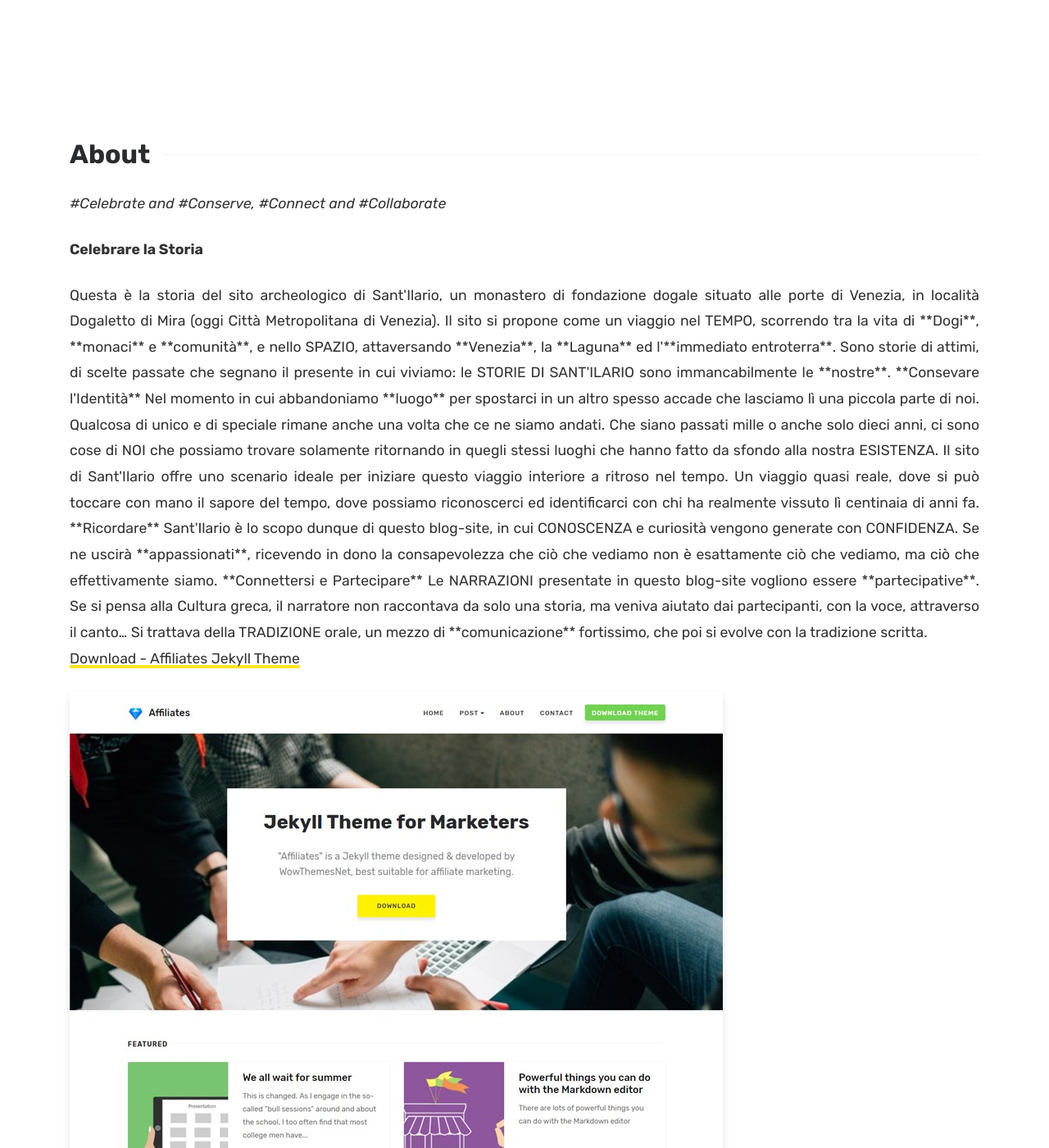
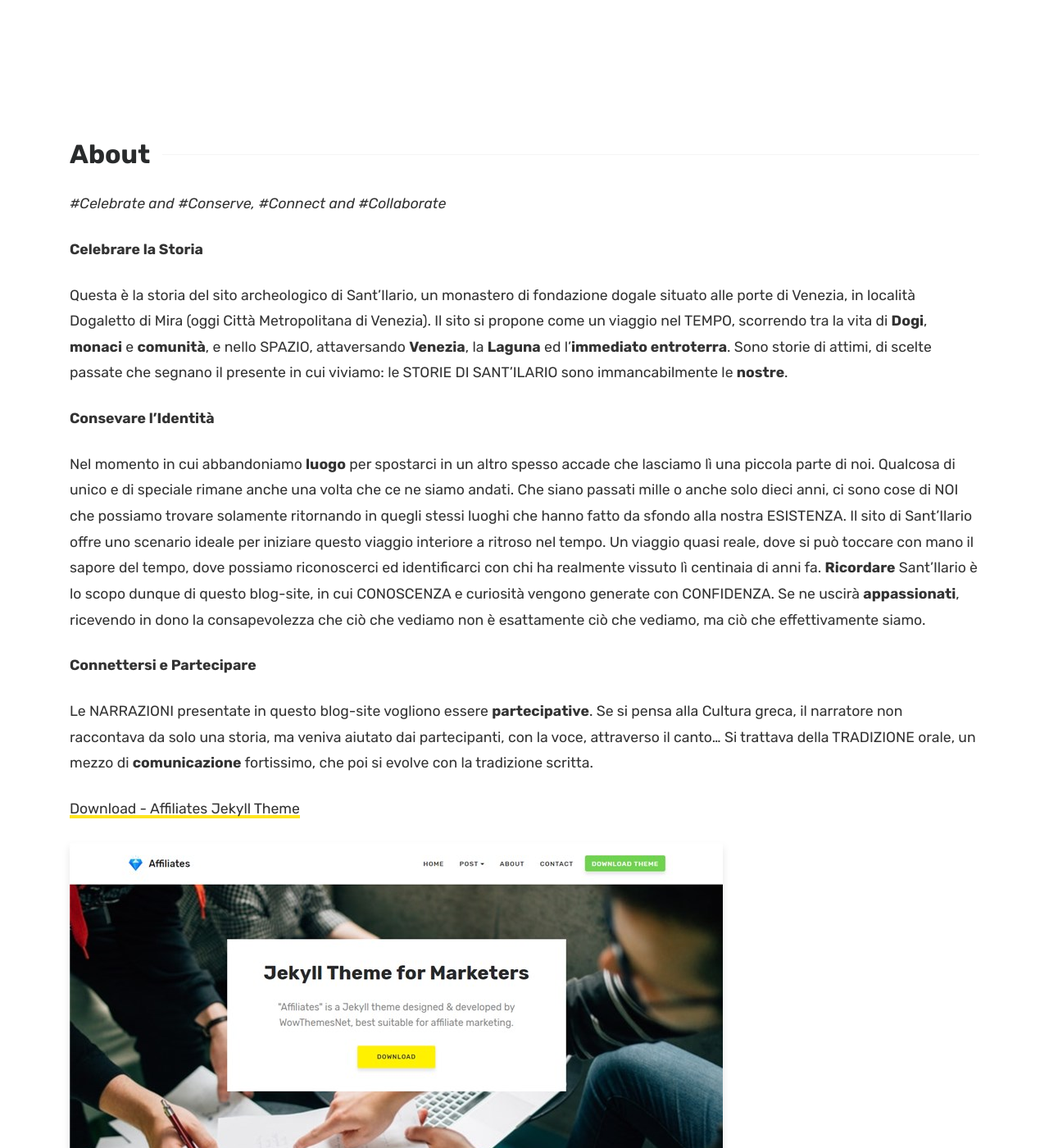
Before and after one commit to valrem93/SantIlarioeilBrenta_test, a Jekyll site: the page built from docs/about.md, in a window 1280 px wide and 1400 px high. Shown: the whole window at 82% size. Built offline with Jekyll 4.4.1, drawn with Linux system fonts in a browser that asks for light colours; comment, search, counter and statistics services are not loaded.

Commit message:
Update about.md

```diff
--- a/docs/about.md
+++ b/docs/about.md
@@ -8,7 +8,7 @@ _#Celebrate and #Conserve, #Connect and #Collaborate_
 
 **Celebrare la Storia**
 
-<div align=justify> Questa è la storia del sito archeologico di Sant'Ilario, un monastero di fondazione dogale situato alle porte di Venezia, in località Dogaletto di Mira (oggi Città Metropolitana di Venezia). Il sito si propone come un viaggio nel TEMPO, scorrendo tra la vita di **Dogi**, **monaci** e **comunità**, e nello SPAZIO, attaversando **Venezia**, la **Laguna** ed l'**immediato entroterra**. Sono storie di attimi, di scelte passate che segnano il presente in cui viviamo: le STORIE DI SANT'ILARIO sono immancabilmente le **nostre**.
+Questa è la storia del sito archeologico di Sant'Ilario, un monastero di fondazione dogale situato alle porte di Venezia, in località Dogaletto di Mira (oggi Città Metropolitana di Venezia). Il sito si propone come un viaggio nel TEMPO, scorrendo tra la vita di **Dogi**, **monaci** e **comunità**, e nello SPAZIO, attaversando **Venezia**, la **Laguna** ed l'**immediato entroterra**. Sono storie di attimi, di scelte passate che segnano il presente in cui viviamo: le STORIE DI SANT'ILARIO sono immancabilmente le **nostre**.
 
 **Consevare l'Identità**
 
@@ -18,7 +18,7 @@ Che siano passati mille o anche solo dieci anni, ci sono cose di NOI che possiam
 
 **Connettersi e Partecipare**
 
-Le NARRAZIONI presentate in questo blog-site vogliono essere **partecipative**. Se si pensa alla Cultura greca, il narratore non raccontava da solo una storia, ma veniva aiutato dai partecipanti, con la voce, attraverso il canto… Si trattava della TRADIZIONE orale, un mezzo di **comunicazione** fortissimo, che poi si evolve con la tradizione scritta.</div>
+Le NARRAZIONI presentate in questo blog-site vogliono essere **partecipative**. Se si pensa alla Cultura greca, il narratore non raccontava da solo una storia, ma veniva aiutato dai partecipanti, con la voce, attraverso il canto… Si trattava della TRADIZIONE orale, un mezzo di **comunicazione** fortissimo, che poi si evolve con la tradizione scritta.
 
 
 
```
